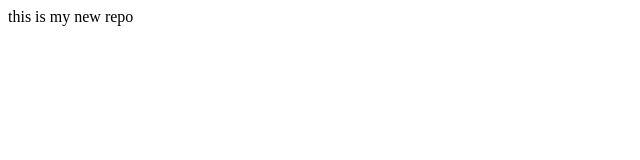
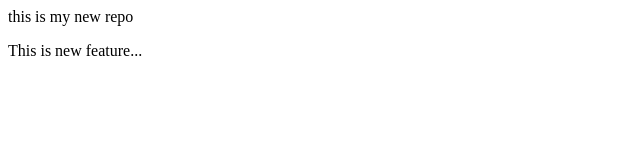
Before and after one commit to tanjilashaikh11/newRepo, a plain HTML site: page newRepo/index.html in a window 1280 px wide. Shown: the whole page, without its empty margins (0-640 px from the left). Drawn offline with Linux system fonts and the light colour scheme.

Commit message:
New feature add

```diff
--- a/newRepo/index.html
+++ b/newRepo/index.html
@@ -1 +1,2 @@
 <p>this is my new repo</p>
+<p>This is new feature...</p>
```
